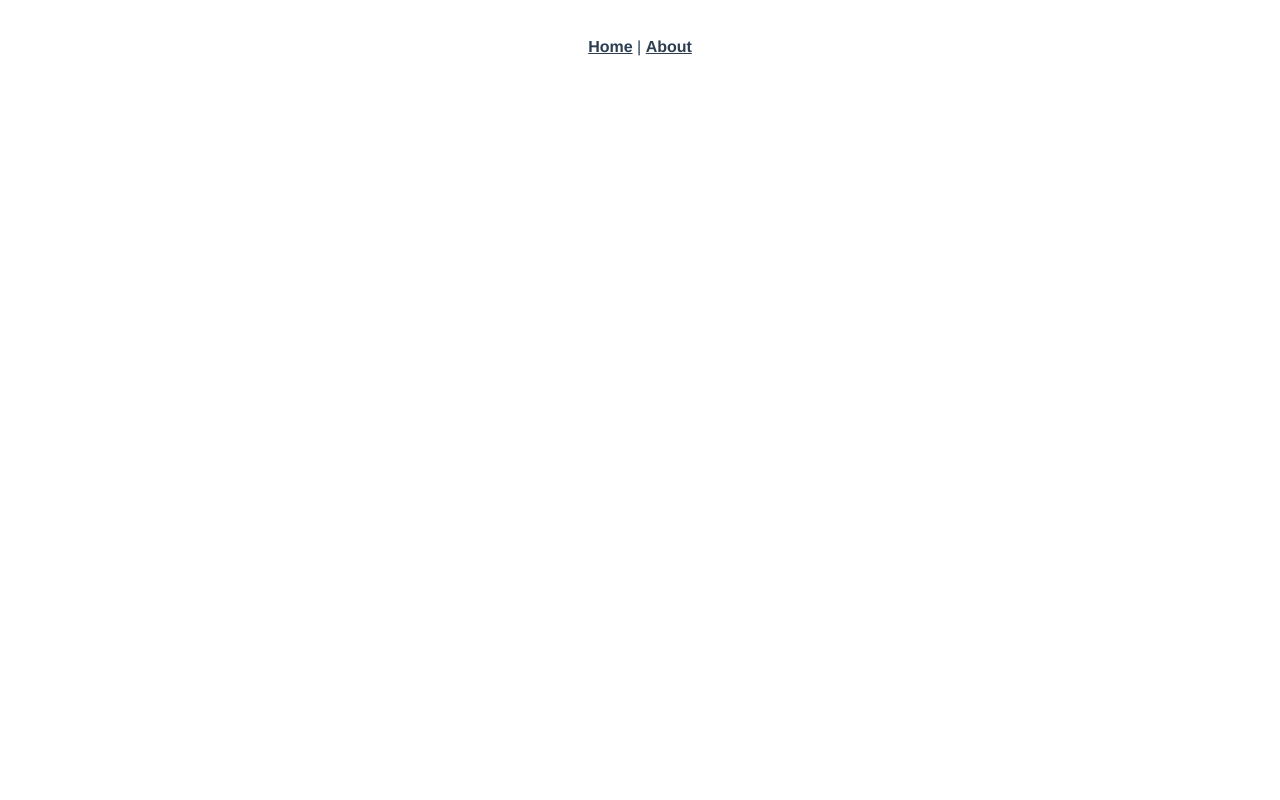
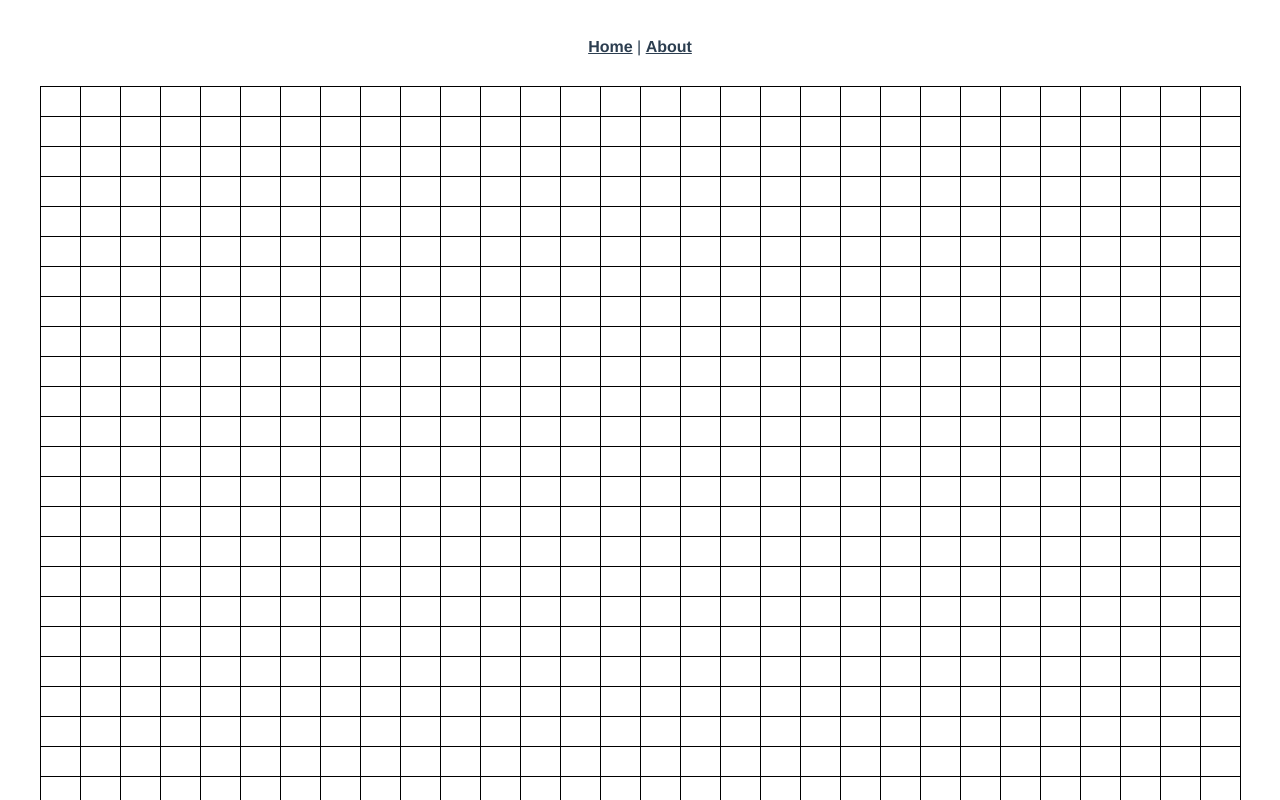
Before and after one commit to CmdrShepardsPie/webstuff, a Vue app in the folder maybe-a-vue-game/: page /game in a window 1280 px wide. Shown: the top 800 px of the page. Built offline with nearby package versions, Linux system fonts and the light colour scheme.

Commit message:
Starting of game grid

```diff
--- a/maybe-a-vue-game/src/router/index.ts
+++ b/maybe-a-vue-game/src/router/index.ts
@@ -18,6 +18,12 @@ const routes: Array<RouteConfig> = [
     // which is lazy-loaded when the route is visited.
     component: () =>
       import(/* webpackChunkName: "about" */ "../views/About.vue")
+  },
+  {
+    path: "/game",
+    name: "Game",
+    component: () =>
+      import(/* webpackChunkName: "about" */ "../views/Game.vue")
   }
 ];
 
--- /dev/null
+++ b/maybe-a-vue-game/src/views/Game.vue
@@ -0,0 +1,78 @@
+<template>
+  <div class="grid">
+    <div class="cell" v-for="(cell, index) in cells" :key="cell">
+      {{ checkCell(index) }}
+    </div>
+  </div>
+</template>
+
+<script lang="ts">
+import { Component, Watch } from 'vue-property-decorator';
+import Vue from 'vue';
+
+@Component({
+  name: 'game-component'
+})
+export default class GameComponent extends Vue {
+  rows = 30;
+  columns = 30;
+  cells = [...new Array(this.rows * this.columns)].map((a, i) => i);
+  grid = [...new Array(this.rows)].map(() =>
+    [...new Array(this.columns)].map(() => '')
+  );
+  player = [0, 0];
+
+  // get cells() {
+  //   const cells = this.grid.reduce((row, output) => [...output, ...row], []);
+  //   console.log('cells', cells);
+  //   return cells;
+  // }
+  checkCell(index: number) {
+    /* to be implemented */
+  }
+  handleKeydown(event: KeyboardEvent) {
+    if (/^Arrow/.test(event.key)) {
+      event.preventDefault();
+      // console.log('grid', this.grid);
+    }
+  }
+
+  // @Watch('grid', { immediate: true, deep: true })
+  // watchGrid() {
+  //   console.log('grid');
+  //   this.cells = this.grid.reduce((row, output) => [...output, ...row], []);
+  // }
+  getIndexFor(x: number, y: number) {
+    return y * this.rows + x;
+  }
+  getPointFor(index: number) {
+    /* to be implemented */
+  }
+
+  mounted() {
+    window.addEventListener('keydown', this.handleKeydown);
+    // this.grid[0][0] = 'X';
+    // this.cells[this.getIndexFor(2, 2)] = 'X';
+    // let i = 0;
+    // setInterval(() => {
+    //   i++;
+    //   this.cells[i] = "X"
+    //   // console.log(this.grid[0][i]);
+    // }, 2000);
+  }
+}
+</script>
+
+<style lang="scss" scoped>
+.grid {
+  display: inline-grid;
+  grid-template-columns: repeat(30, 40px [col-start]);
+  grid-template-rows: repeat(30, 30px [rowl-start]);
+  border-top: 1px solid black;
+  border-left: 1px solid black;
+}
+.cell {
+  border-bottom: 1px solid black;
+  border-right: 1px solid black;
+}
+</style>
```
Also changed, not shown: 1 other file (tests, documents, lock files or other folders).
